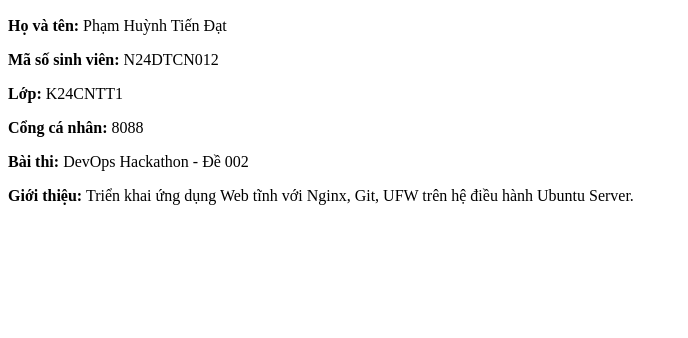
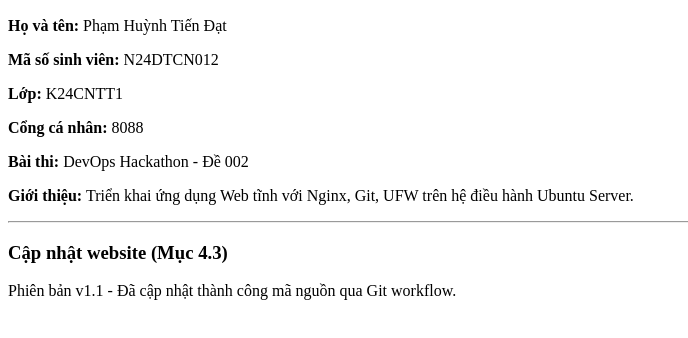
Before and after one commit to IT-209/HCM-K24-CNTT1_PhamHuynhTienDat_002, a plain HTML site: page src/index.html in a window 1280 px wide. Shown: the part 110-448 px from the top of the page, without its empty margins (0-688 px from the left). Drawn offline with Linux system fonts and the light colour scheme.

Commit message:
cap nhat noi dung website va bo sung anh

```diff
--- a/src/index.html
+++ b/src/index.html
@@ -16,6 +16,9 @@
         <p><strong>Cổng cá nhân:</strong> 8088</p>
         <p><strong>Bài thi:</strong> DevOps Hackathon - Đề 002</p>
         <p><strong>Giới thiệu:</strong> Triển khai ứng dụng Web tĩnh với Nginx, Git, UFW trên hệ điều hành Ubuntu Server.</p>
+        <hr>
+        <h3>Cập nhật website (Mục 4.3)</h3>
+        <p>Phiên bản v1.1 - Đã cập nhật thành công mã nguồn qua Git workflow.</p>
     </div>
 </body>
 </html>
```
Also changed, not shown: screenshots/05-git-log.png (added), screenshots/06-update.png (added).
